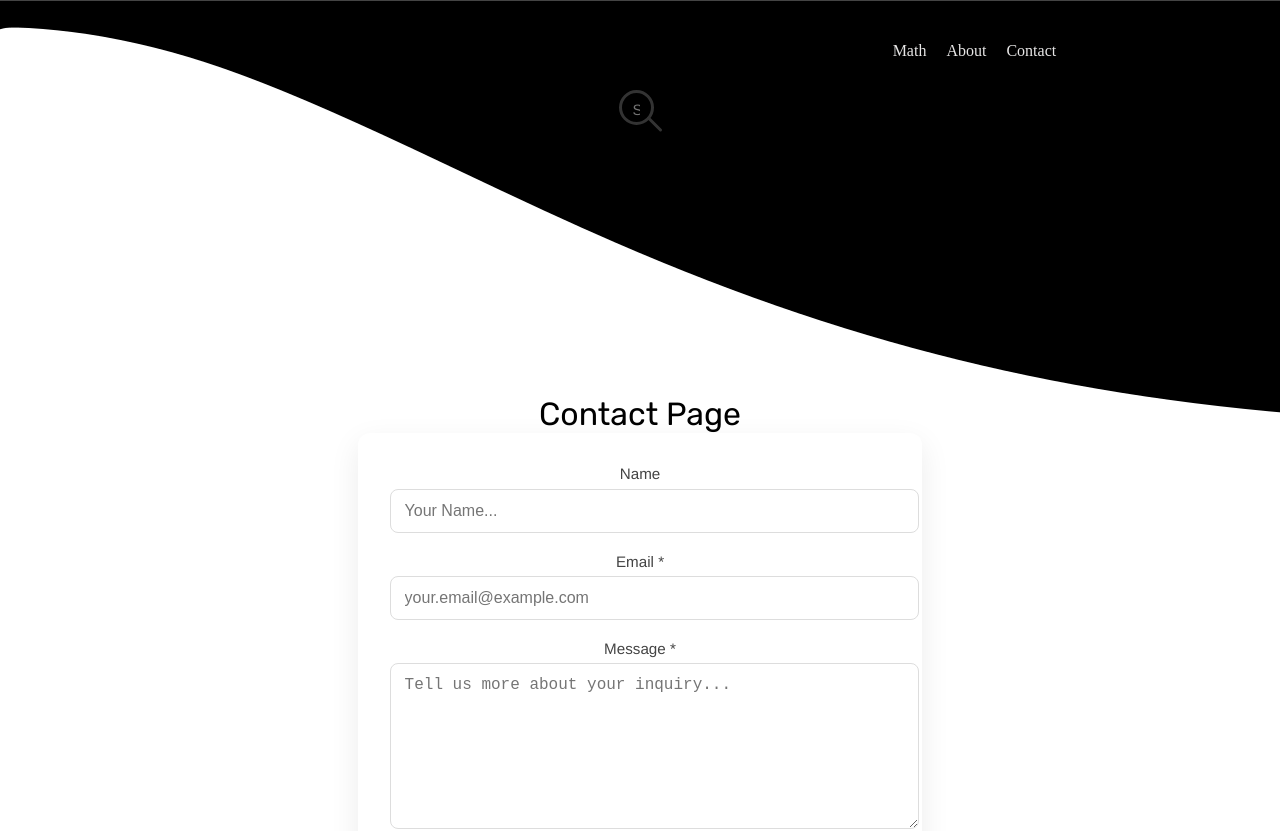
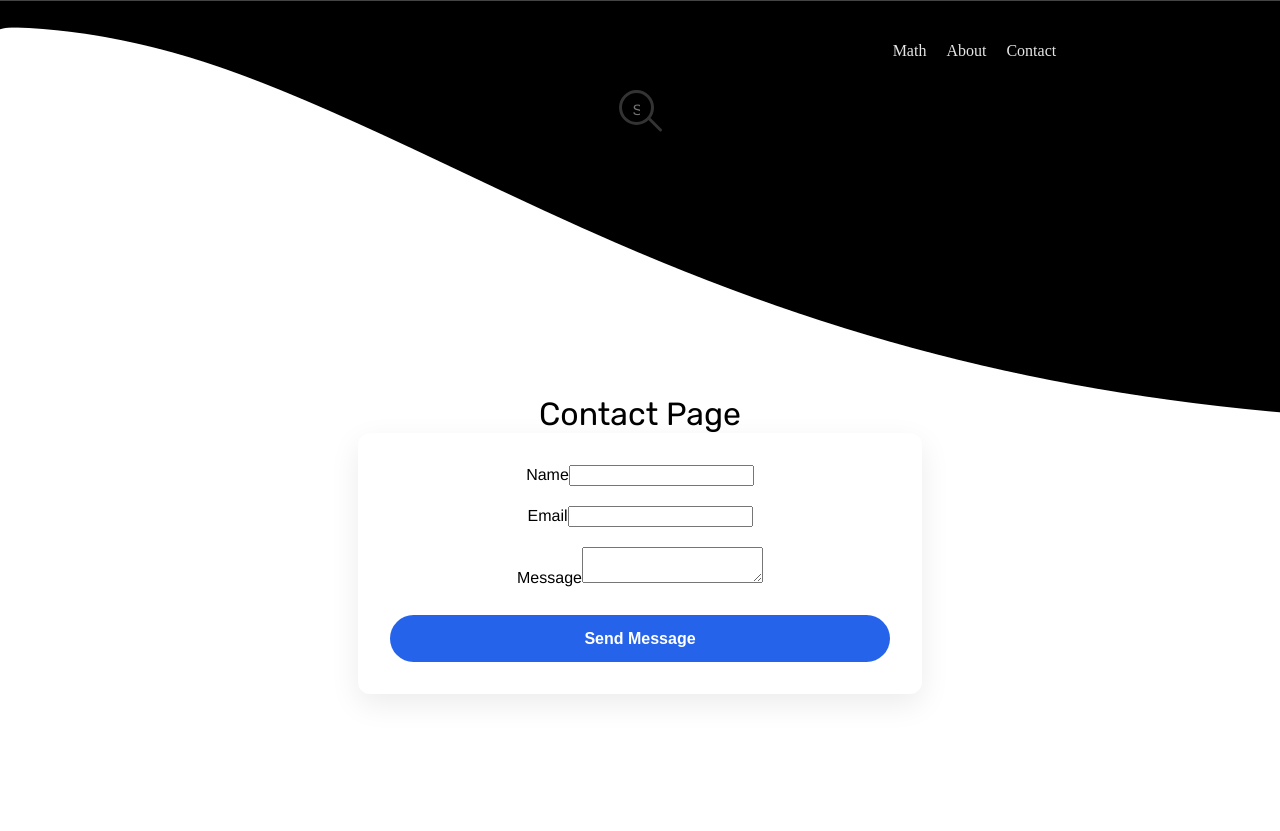
Before and after one commit to aaron1986/MathArticles, a React (Vite) app: page /contact in a window 1280 px wide. Shown: the top 831 px of the page. After the commit the page ends 800 px from the top, so only its background shows below. Built offline with nearby package versions, Linux system fonts and the light colour scheme; a web font is replaced by a local one.

Commit message:
updated contact page

```diff
--- a/src/Components/Contact.jsx
+++ b/src/Components/Contact.jsx
@@ -15,37 +15,26 @@ export default function Contact() {
     }));
   };
 
-  const handleSubmit = (event) => {
-    event.preventDefault();
-
-    //test in console!
-    console.log(formData);
-
-    setFormData({
-      name: "",
-      email: "",
-      message: ""
-    });
-  };
-
     return (
         <>
         <div className="article_title">Contact Page</div>
         <div className="contact-container">
-                <form onSubmit={handleSubmit} className="contact-form">
-            <div className="form-group">
-                <label htmlFor="name">Name</label>
-                <input type="text" id="name" name="name" value={formData.name} onChange={handleChange} required placeholder="Your Name..." />
-            </div> {/* end div for form_group */}
+            <form className="contact-form" name="contact" method="POST" data-netlify="true">
+              <input type="hidden" name="form-name" value="contact" />
 
-             <div className="form-group">
-          <label htmlFor="email">Email *</label>
-          <input type="email" id="email" name="email" value={formData.email} onChange={handleChange} required placeholder="your.email@example.com" />
+            <div className="form_group">
+          <label htmlFor="name">Name</label>
+          <input id="name" name="name" value={formData.name} onChange={handleChange} required />
         </div> {/* end div for form_group */}
 
-        <div className="form-group">
-          <label htmlFor="message">Message *</label>
-          <textarea id="message" name="message" value={formData.message} onChange={handleChange} required rows="6" placeholder="Tell us more about your inquiry..." />
+            <div className="form_group">
+          <label htmlFor="email">Email</label>
+          <input id="email" name="email" type="email" value={formData.email} onChange={handleChange} required />
+        </div> {/* end div for form_group */}
+
+            <div className="form_group">
+          <label htmlFor="message">Message</label>
+          <textarea id="message" name="message" value={formData.message} onChange={handleChange} required />
         </div> {/* end div for form_group */}
 
         <button type="submit" className="submit-btn">Send Message</button>
```
